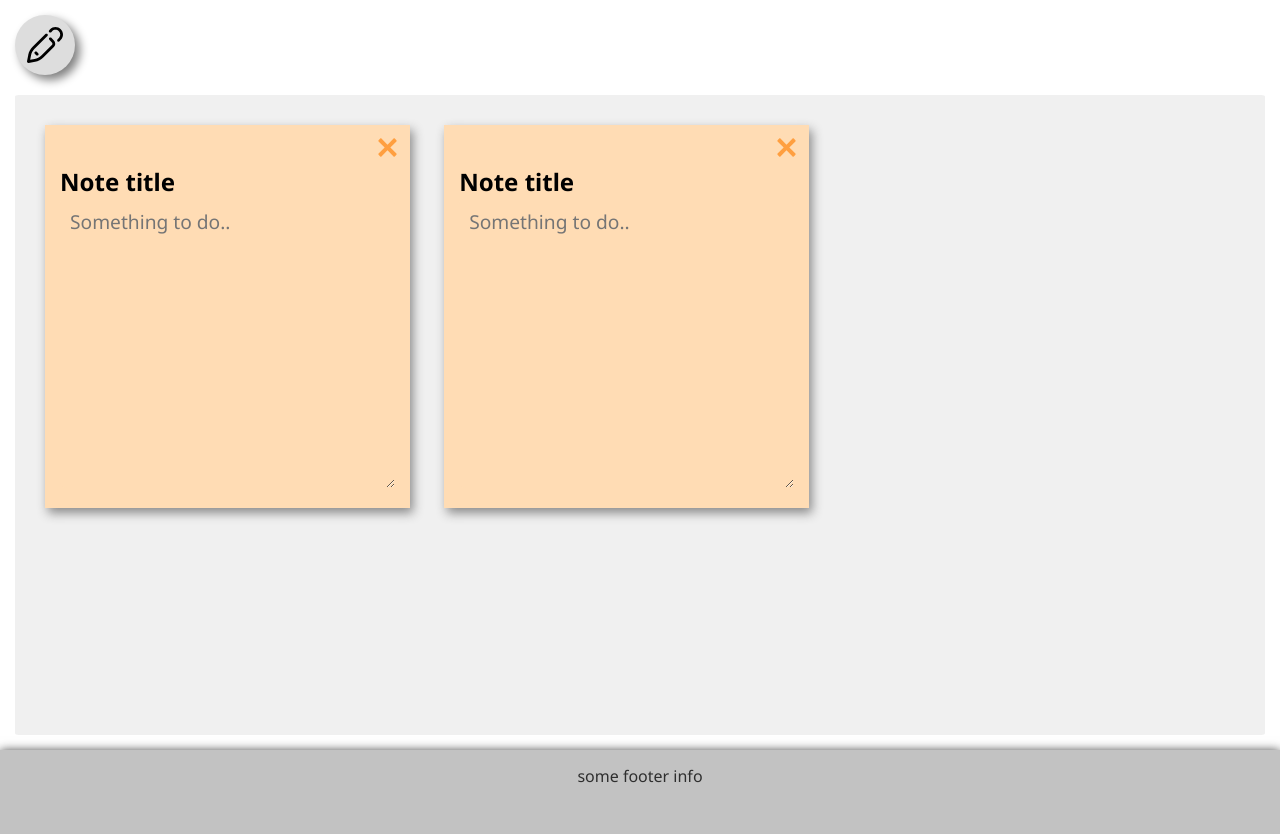
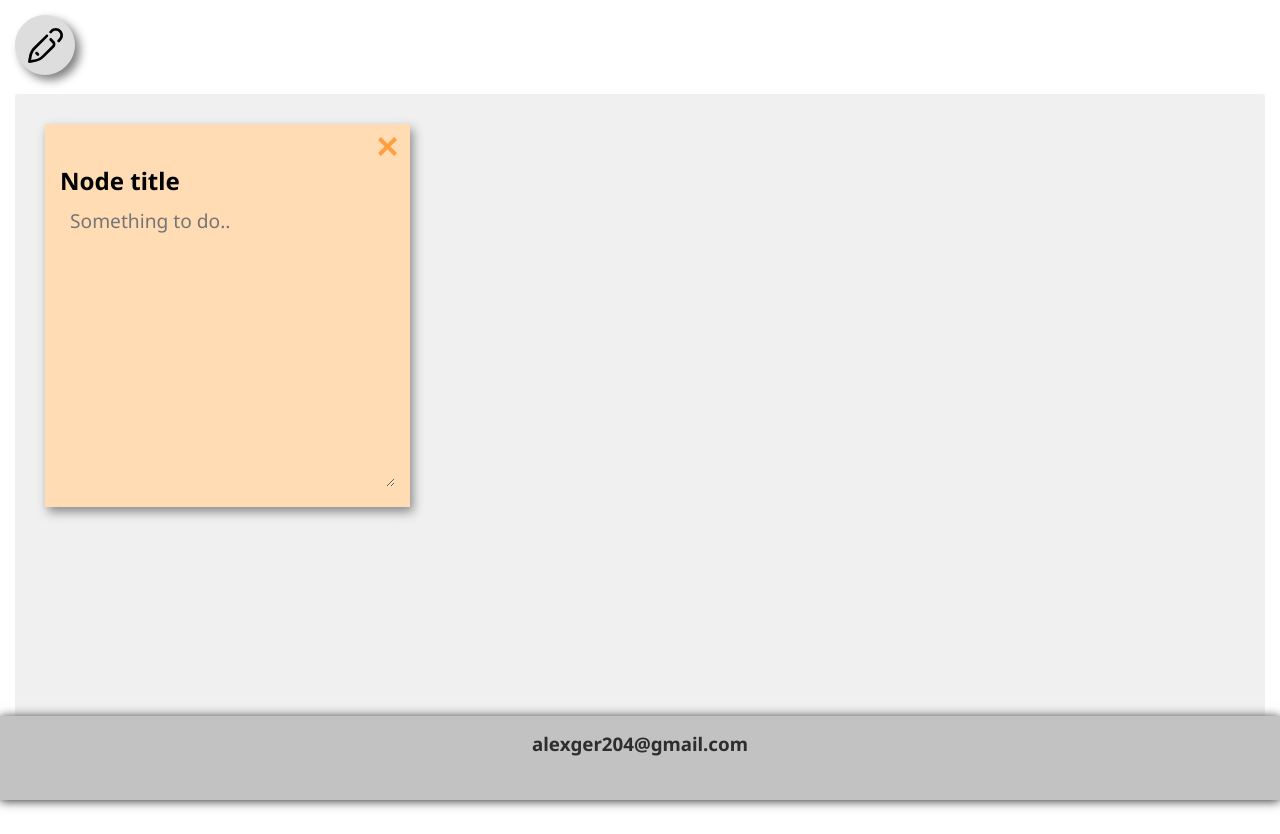
Before and after one commit to HeyHey204/one-more-todo-notes, a website: page src/index.html in a window 1280 px wide. Both pictures are taken after a click on the button 45 px from the left and 45 px from the top of the page. Drawn offline with Linux system fonts and the light colour scheme.

Commit message:
mainpage.js and node.js added

```diff
--- a/src/index.html
+++ b/src/index.html
@@ -1,5 +1,5 @@
 <!DOCTYPE html>
-<html lang="en">
+<!-- <html lang="en"> -->
 
 <head>
     <meta charset="UTF-8">
@@ -12,7 +12,7 @@
 </head>
 
 <body>
-    <main class="page-main">
+    <!-- <main class="page-main">
         <nav class="navigation">
             <button class="navigation__create-button button"></button>
         </nav>
@@ -36,7 +36,11 @@
     </main>
     <footer class="page-footer">
         <p class="page-footer__info">some footer info</p>
-    </footer>
+    </footer> -->
+
+    <script src="./scripts/note.js"></script>
+    <script src="./scripts/mainpage.js"></script>
+    <script src="./scripts/index.js"></script>
 </body>
 
 </html>
--- a/src/scripts/index.js
+++ b/src/scripts/index.js
@@ -0,0 +1,12 @@
+function createAndAppendChild({ parent, className, tag = 'div' }) {
+    let childEl = document.createElement(tag);
+    childEl.className = className;
+    parent.appendChild(childEl);
+    return childEl;
+}
+
+let notesPage = new NotesPage();
+
+notesPage.navigation.createButton.addEventListener('click', () => {
+    notesPage.createNote();
+})
--- /dev/null
+++ b/src/scripts/mainpage.js
@@ -0,0 +1,43 @@
+class NotesPage {
+    constructor() {
+        this.pageMain = createAndAppendChild({
+            parent: document.body,
+            className: 'page-main',
+            tag: 'main'
+        });
+
+        this.navigation = createAndAppendChild({
+            parent: this.pageMain,
+            className: 'navigation',
+            tag: 'nav'
+        })
+        this.navigation.createButton = createAndAppendChild({
+            parent: this.navigation,
+            className: 'navigation__create-button button',
+            tag: 'button'
+        })
+        this.notesField = createAndAppendChild({
+            parent: this.pageMain,
+            className: 'notes-field'
+        })
+        this.pageFooter = createAndAppendChild({
+            parent: document.body,
+            className: 'page-footer',
+            tag: 'footer'
+        })
+        this.pageFooter.info = createAndAppendChild({
+            parent: this.pageFooter,
+            className: 'page-footer__info',
+            tag: 'h3'
+        })
+        this.pageFooter.info.textContent = 'alexger204@gmail.com';
+    }
+    createNote() {
+        console.log(this.pageMain);
+        return new Note(this.notesField);
+    }
+    createNote(title, noteText, cols, rows) {
+        return new Note(this.notesField, title, noteText, cols, rows);
+    }
+
+}
--- /dev/null
+++ b/src/scripts/note.js
@@ -0,0 +1,38 @@
+class Note {
+    constructor(pageMain, title = 'Node title', noteText = '', cols = 30, rows = 10) {
+        this.note = createAndAppendChild({
+            parent: pageMain,
+            className: 'note'
+        })
+        this.noteWrapper = createAndAppendChild({
+            parent: this.note,
+            className: 'note__wrapper'
+        })
+        this.title = createAndAppendChild({
+            parent: this.noteWrapper,
+            className: 'note__title',
+            tag: 'h2'
+        })
+        this.title.contentEditable = true;
+        this.title.textContent = title;
+
+        this.noteText = createAndAppendChild({
+            parent: this.noteWrapper,
+            className: 'note__text',
+            tag: 'textarea'
+        })
+        this.noteText.placeholder = 'Something to do..';
+        this.noteText.textContent = noteText;
+        this.noteText.cols = cols;
+        this.noteText.rows = rows;
+
+        this.closeButton = createAndAppendChild({
+            parent: this.note,
+            className: 'note__close-button button',
+            tag: 'button'
+        })
+        this.closeButton.addEventListener('click', () => {
+            this.note.remove();
+        })
+    }
+};
--- a/src/styles/index.scss
+++ b/src/styles/index.scss
@@ -18,6 +18,7 @@
     width: 100%;
     // height: 100px;
     margin: 15px 0;
+    // padding: 2px;
     &__create-button{
         width: 60px;
         height: 60px;
@@ -30,6 +31,7 @@
         background-size: 60%;
         background-repeat: no-repeat;
         background-position: center;
+        border: 1px solid #ddd;
 
         &:hover{
             background-color: #ffffff;
@@ -106,9 +108,13 @@
 }
 
 .page-footer{
+    position: sticky;
+    left: 0;
+    bottom: 0;
     padding: 15px;
     margin: 0 auto;
     height: 84px;
+    width: 100%;
     background-color: #c2c2c2;
     box-shadow: 0 1px 10px #2e2e2e;
 
```
Also changed, not shown: package.json (added, +28 -0 lines), src/styles/index.css, 2 other files.
